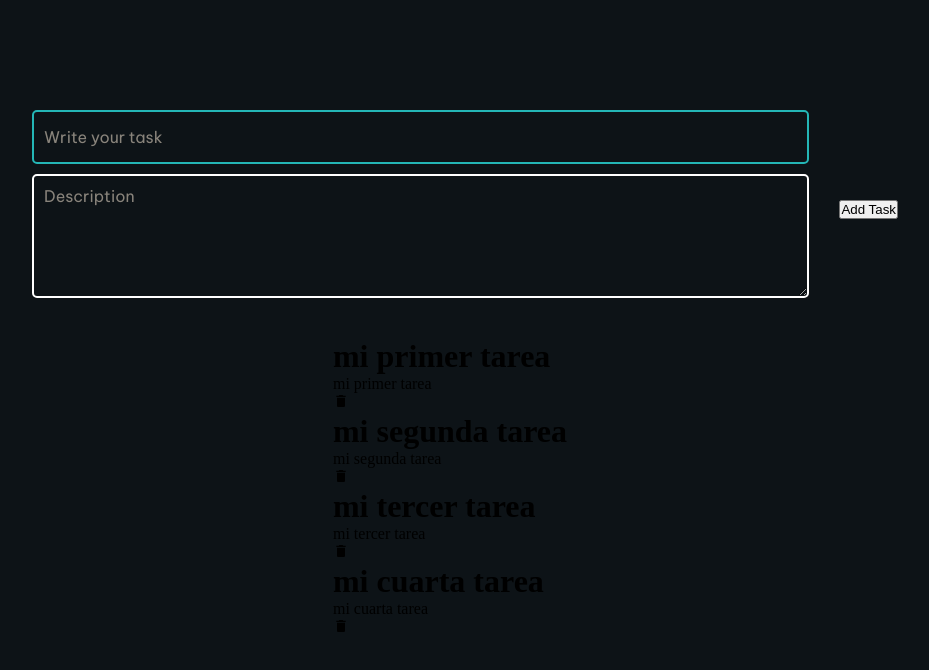
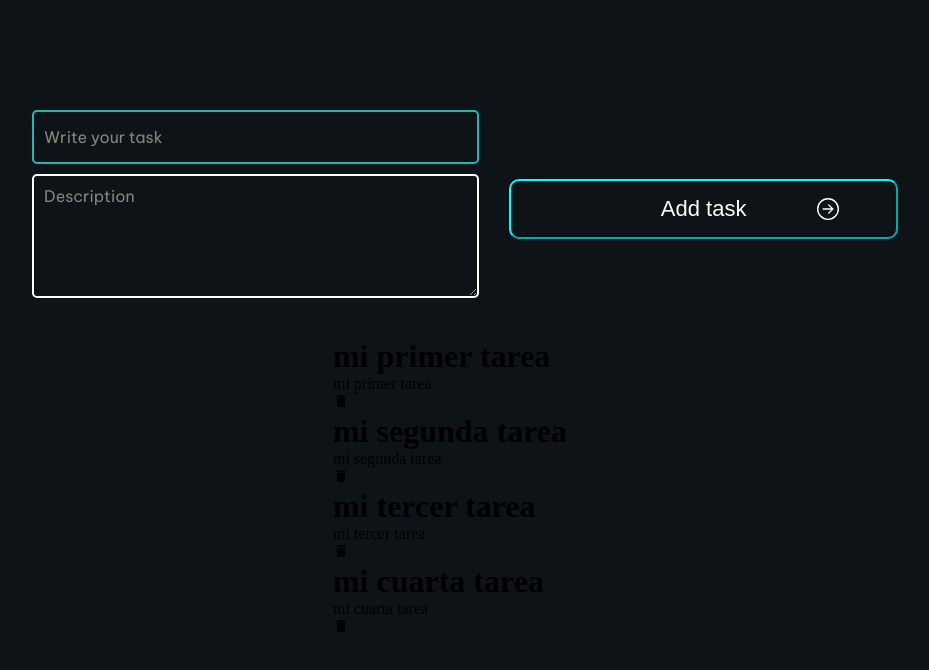
Before and after one commit to JuanM1228/react-task-aplication, a React (Vite) app: page / in a window 1280 px wide. Shown: the top 670 px of the page, without its empty margins (190-1119 px from the left). Built offline with nearby package versions, Linux system fonts and the light colour scheme.

Commit message:
animation button

```diff
--- a/src/Components/TaskForm.jsx
+++ b/src/Components/TaskForm.jsx
@@ -1,5 +1,6 @@
 import React from "react";
 import { useState } from "react";
+import { BsArrowRightCircle } from "react-icons/bs";
 
 export const TaskForm = ({ createTask }) => {
   const [title, setTitle] = useState("");
@@ -38,7 +39,10 @@ export const TaskForm = ({ createTask }) => {
         ></textarea>
       </div>
 
-      <button className="addTask">Add Task</button>
+      <button className="addTask">
+        <p>Add task</p>
+        <BsArrowRightCircle className="row" />
+      </button>
     </form>
   );
 };
--- a/src/Stylesheets/taskForm.css
+++ b/src/Stylesheets/taskForm.css
@@ -10,14 +10,35 @@
 }
 
 .Form > button{
+  display: flex;
+  position: relative;
+  flex-direction: row;
+  justify-content: center;
+  align-items: center;
+  height: 60px;
+  flex: 1 0 330px;
+  border-radius: 10px;
+  border-color: aqua;
+  background-color: transparent;
+  color: white;
+  font-size: 22px;
+}
 
+.row{
+  position: absolute;
+
+  animation-duration: 2s;
+  animation-name: row;
+  animation-iteration-count: infinite;
+  transition: linear;
 }
+
 
 .inputs{
   display: flex;
   flex-direction: column;
   margin: 0 0 10px;
-  flex-grow: 1;
+  flex: 2 0 330px;
   padding: 30px;
 }
 
@@ -30,12 +51,12 @@
   margin: 0 0 10px 0;
   border-radius: 5px;
   background-color: transparent;
+  flex:auto auto auto
 }
 
 .inputs > textarea {
   border: 2px solid white;
   color: antiquewhite;
-
   height: 100px;
   padding: 10px;
   font-size: 2vh;
@@ -54,3 +75,12 @@ input:focus, textarea:focus {
   font-family: 'Be Vietnam Pro', sans-serif;
   color: rgba(250, 235, 215, 0.526);
 }
+
+@keyframes row{
+0% {
+  left: 70%;
+}
+100%{
+  left: 80%;
+}
+}
```
